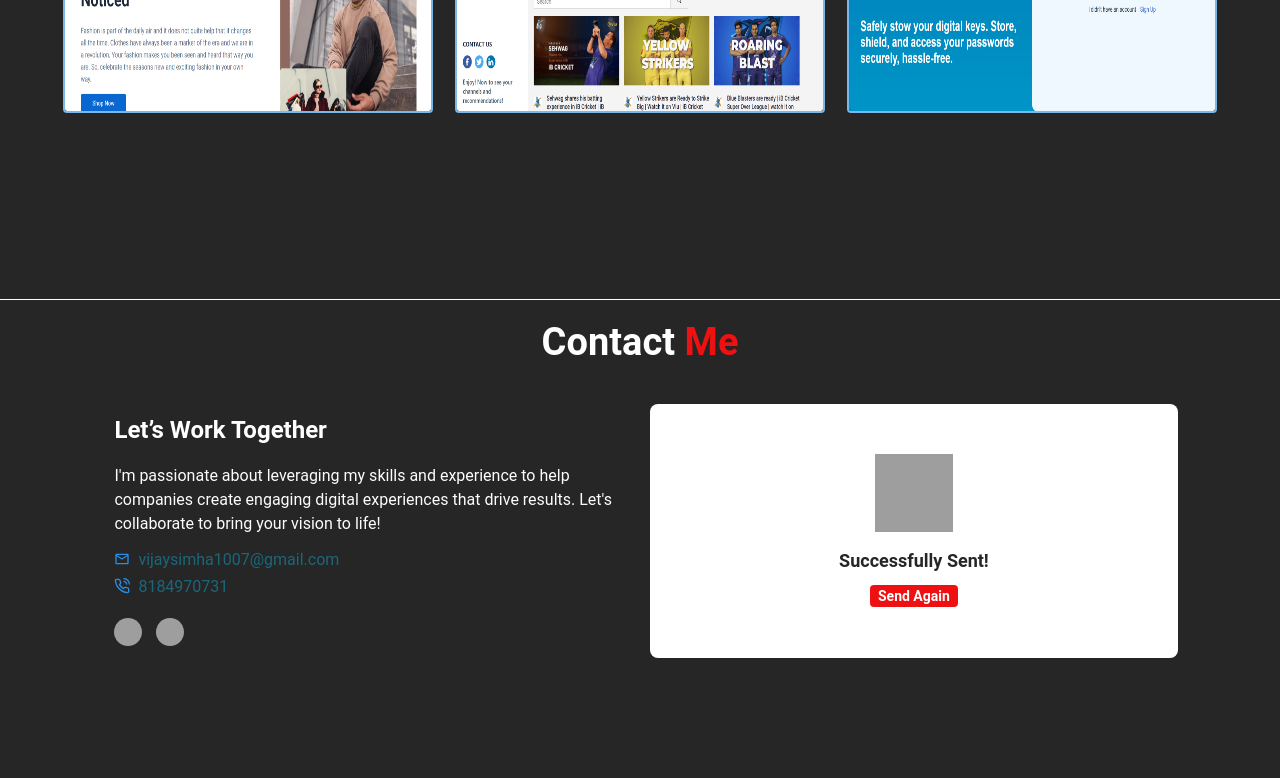
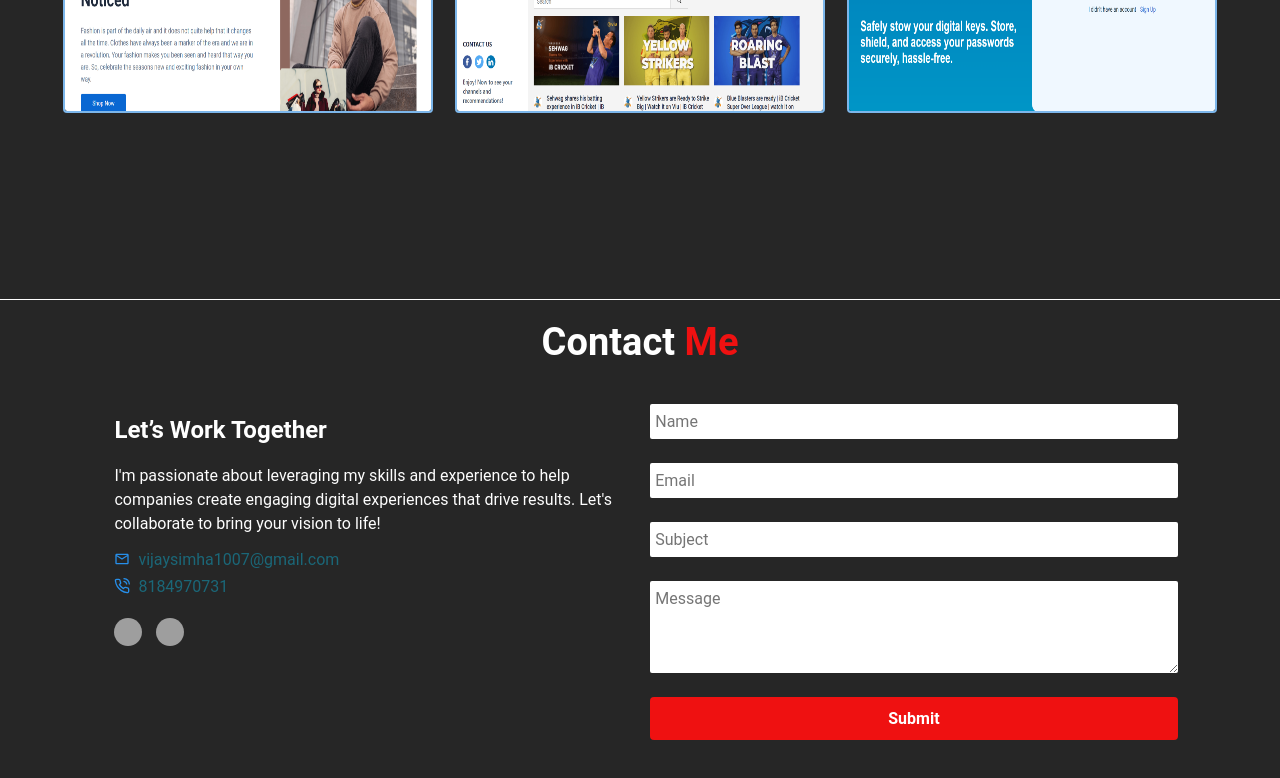
Before and after one commit to Vijay-simha-reddy/Vijay_Portfolio, a React (Create React App) app: page / in a window 1280 px wide. Shown: the part 3183-3961 px from the top of the page. Built offline with nearby package versions, Linux system fonts and the light colour scheme; grey boxes are pictures that could not be loaded.

Commit message:
changed codeStatus in contact

```diff
--- a/src/components/ContactPage/index.js
+++ b/src/components/ContactPage/index.js
@@ -11,7 +11,7 @@ const ContactPage=()=>{
     const [subject, setSubject] = useState('');
     const [email, setEmail] = useState('');
     const [message, setMessage] = useState('');
-    const [sentMsg, setSentMsg] = useState(true);
+    const [sentMsg, setSentMsg] = useState(false);
     const [errorStatus, setErrorStatus]= useState(false)
     const [errorMsg, setErrorMsg] = useState('')
 
@@ -42,7 +42,7 @@ const ContactPage=()=>{
                 setSubject('');
                 setEmail('');
                 setMessage("");
-                setSentMsg(true);
+                setSentMsg(false);
                 setErrorStatus(false)
             } else {
                 setErrorMsg("Some input fields are empty");
```
